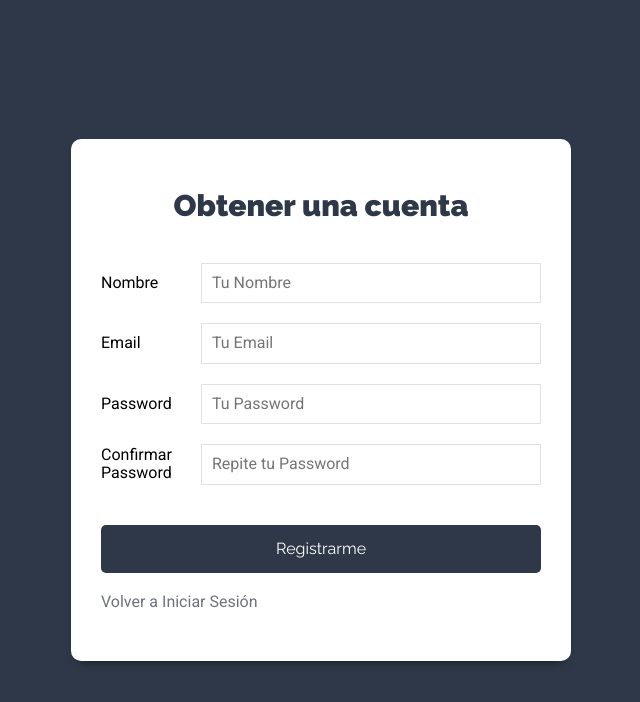
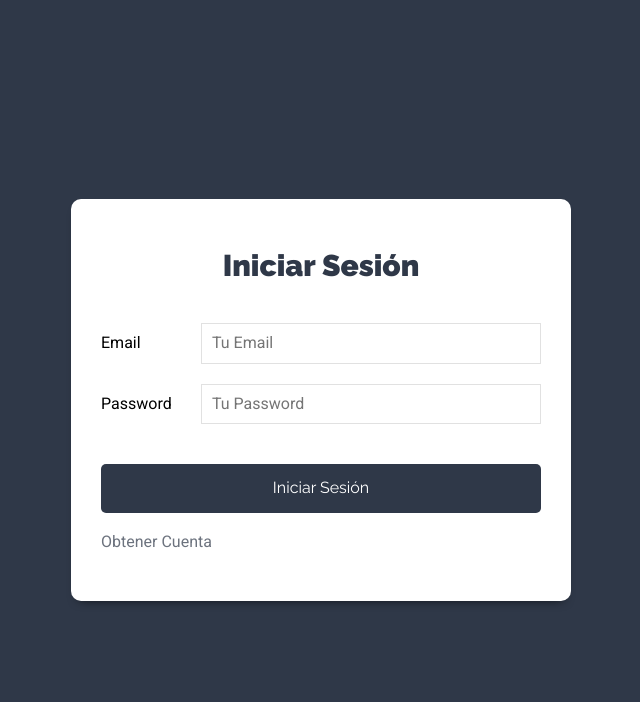
Before and after one commit to zesaru/MERNTaskFront, a React (Create React App) app: page / in a window 1280 px wide. Shown: the top 702 px of the page, without its empty margins (319-959 px from the left). Built offline with nearby package versions, Linux system fonts and the light colour scheme; no server answers.

Commit message:
fix Login js

```diff
--- a/src/components/auth/Login.js
+++ b/src/components/auth/Login.js
@@ -3,15 +3,15 @@ import { Link } from "react-router-dom";
 import AlertaContext from "../../context/alertas/alertaContext";
 import AuthContext from "../../context/autenticacion/authContext";
 
-const NuevaCuenta = props => {
+const Login = props => {
   // extraer los valores del context
   const alertaContext = useContext(AlertaContext);
   const { alerta, mostrarAlerta } = alertaContext;
 
   const authContext = useContext(AuthContext);
-  const { mensaje, autenticado, registrarUsuario } = authContext;
+  const { mensaje, autenticado, iniciarSesion } = authContext;
 
-  // En caso de que el usuario se haya autenticado o registrado o sea un registro duplicado
+  // En caso de que el password o usuario no exista
   useEffect(() => {
     if (autenticado) {
       props.history.push("/proyectos");
@@ -24,14 +24,12 @@ const NuevaCuenta = props => {
 
   // State para iniciar sesión
   const [usuario, guardarUsuario] = useState({
-    nombre: "",
     email: "",
-    password: "",
-    confirmar: ""
+    password: ""
   });
 
   // extraer de usuario
-  const { nombre, email, password, confirmar } = usuario;
+  const { email, password } = usuario;
 
   const onChange = e => {
     guardarUsuario({
@@ -45,37 +43,12 @@ const NuevaCuenta = props => {
     e.preventDefault();
 
     // Validar que no haya campos vacios
-    if (
-      nombre.trim() === "" ||
-      email.trim() === "" ||
-      password.trim() === "" ||
-      confirmar.trim() === ""
-    ) {
+    if (email.trim() === "" || password.trim() === "") {
       mostrarAlerta("Todos los campos son obligatorios", "alerta-error");
-      return;
-    }
-
-    // Password minimo de 6 caracteres
-    if (password.length < 6) {
-      mostrarAlerta(
-        "El password debe ser de al menos 6 caracteres",
-        "alerta-error"
-      );
-      return;
-    }
-
-    // Los 2 passwords son iguales
-    if (password !== confirmar) {
-      mostrarAlerta("Los passwords no son iguales", "alerta-error");
-      return;
     }
 
     // Pasarlo al action
-    registrarUsuario({
-      nombre,
-      email,
-      password
-    });
+    iniciarSesion({ email, password });
   };
 
   return (
@@ -83,22 +56,11 @@ const NuevaCuenta = props => {
       {alerta ? (
         <div className={`alerta ${alerta.categoria}`}> {alerta.msg} </div>
       ) : null}
+
       <div className="contenedor-form sombra-dark">
-        <h1>Obtener una cuenta</h1>
+        <h1>Iniciar Sesión</h1>
 
         <form onSubmit={onSubmit}>
-          <div className="campo-form">
-            <label htmlFor="nombre">Nombre</label>
-            <input
-              type="text"
-              id="nombre"
-              name="nombre"
-              placeholder="Tu Nombre"
-              value={nombre}
-              onChange={onChange}
-            />
-          </div>
-
           <div className="campo-form">
             <label htmlFor="email">Email</label>
             <input
@@ -124,32 +86,20 @@ const NuevaCuenta = props => {
           </div>
 
           <div className="campo-form">
-            <label htmlFor="confirmar">Confirmar Password</label>
-            <input
-              type="password"
-              id="confirmar"
-              name="confirmar"
-              placeholder="Repite tu Password"
-              value={confirmar}
-              onChange={onChange}
-            />
-          </div>
-
-          <div className="campo-form">
             <input
               type="submit"
               className="btn btn-primario btn-block"
-              value="Registrarme"
+              value="Iniciar Sesión"
             />
           </div>
         </form>
 
-        <Link to={"/"} className="enlace-cuenta">
-          Volver a Iniciar Sesión
+        <Link to={"/nueva-cuenta"} className="enlace-cuenta">
+          Obtener Cuenta
         </Link>
       </div>
     </div>
   );
 };
 
-export default NuevaCuenta;
+export default Login;
```
